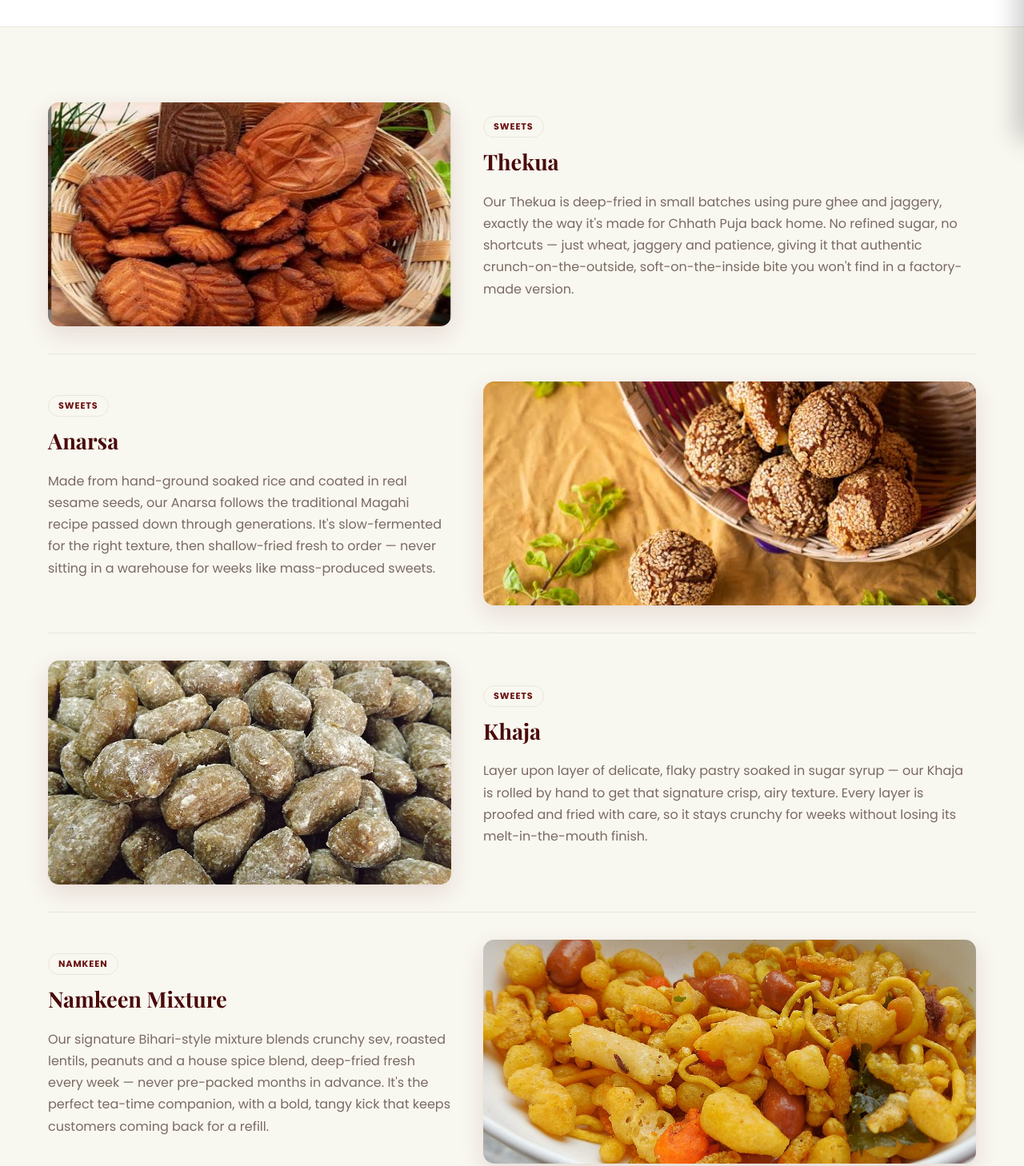
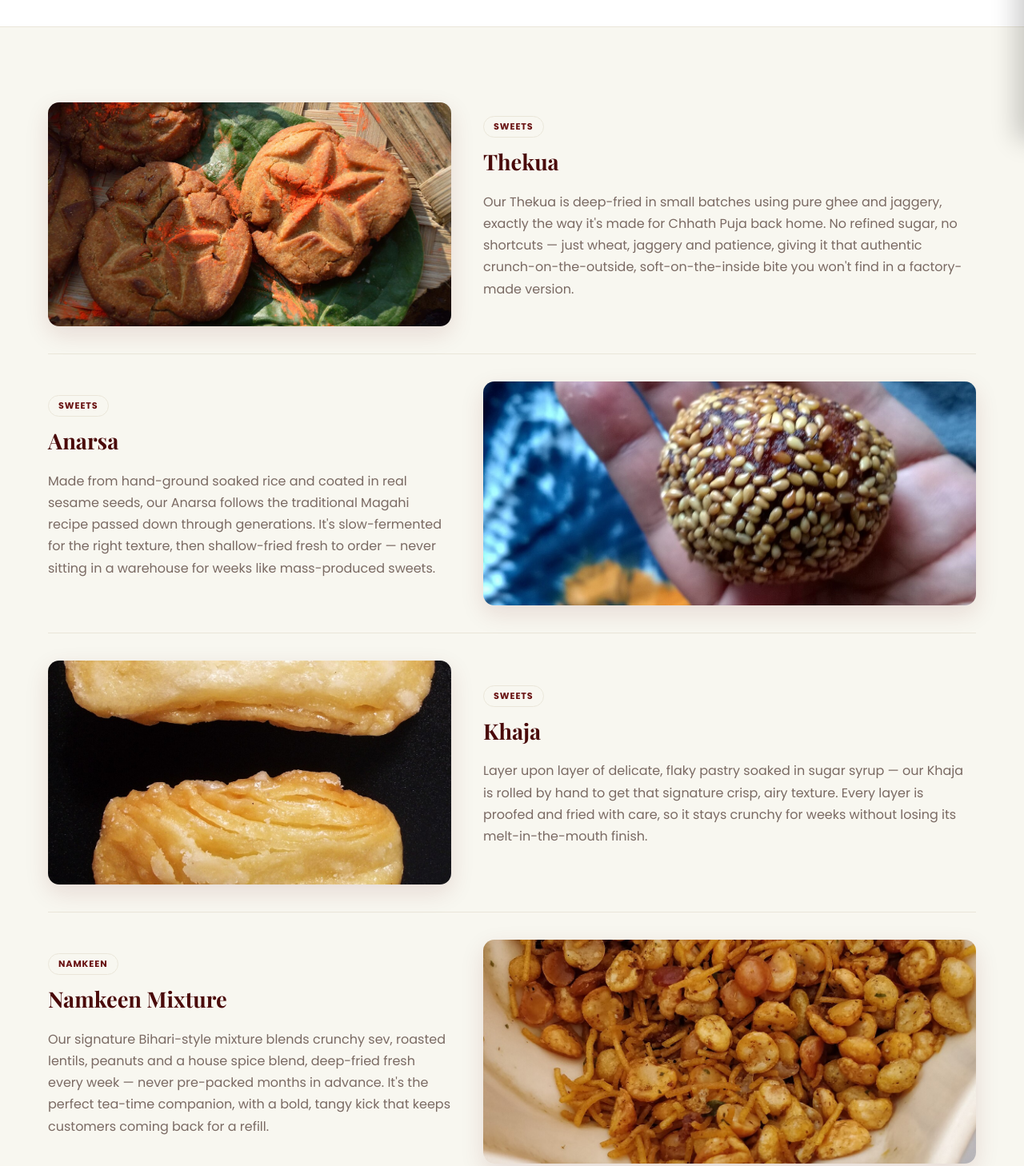
Before and after one commit to pvp4229181/namita-ji, a website: page public/index.html in a window 1280 px wide. Shown: the part 625-2083 px from the top of the page at 80% size. Drawn offline with nearby package versions, Linux system fonts and the light colour scheme.

Commit message:
Refresh product photography

```diff
--- a/public/index.html
+++ b/public/index.html
@@ -67,11 +67,11 @@
 
 <section class="hero" id="home">
   <div class="hero-bg" id="heroBg">
-    <img class="active" src="/images/thekua.jpg" alt="" fetchpriority="high" />
-    <img src="/images/anarsa.jpg" alt="" loading="lazy" />
-    <img src="/images/khaja.jpg" alt="" loading="lazy" />
-    <img src="/images/litti-chokha.jpg" alt="" loading="lazy" />
-    <img src="/images/mixture.jpg" alt="" loading="lazy" />
+    <img class="active" src="/images/thekua-delicious.jpg" alt="" fetchpriority="high" />
+    <img src="/images/anarsa-delicious.jpg" alt="" loading="lazy" />
+    <img src="/images/khaja-delicious.jpg" alt="" loading="lazy" />
+    <img src="/images/litti-chokha-delicious.jpg" alt="" loading="lazy" />
+    <img src="/images/mixture-delicious.jpg" alt="" loading="lazy" />
     <img src="/images/besan-sev.jpg" alt="" loading="lazy" />
   </div>
   <div class="hero-scrim"></div>
@@ -100,7 +100,7 @@
   <div class="container">
 
     <div class="feature-row">
-      <div class="feature-media"><img src="/images/thekua.jpg" alt="Thekua" loading="lazy" decoding="async" /></div>
+      <div class="feature-media"><img src="/images/thekua-delicious.jpg" alt="Thekua" loading="lazy" decoding="async" /></div>
       <div class="feature-copy">
         <span class="feature-tag">Sweets</span>
         <h3>Thekua</h3>
@@ -109,7 +109,7 @@
     </div>
 
     <div class="feature-row reverse">
-      <div class="feature-media"><img src="/images/anarsa.jpg" alt="Anarsa" loading="lazy" decoding="async" /></div>
+      <div class="feature-media"><img src="/images/anarsa-delicious.jpg" alt="Anarsa" loading="lazy" decoding="async" /></div>
       <div class="feature-copy">
         <span class="feature-tag">Sweets</span>
         <h3>Anarsa</h3>
@@ -118,7 +118,7 @@
     </div>
 
     <div class="feature-row">
-      <div class="feature-media"><img src="/images/khaja.jpg" alt="Khaja" loading="lazy" decoding="async" /></div>
+      <div class="feature-media"><img src="/images/khaja-delicious.jpg" alt="Khaja" loading="lazy" decoding="async" /></div>
       <div class="feature-copy">
         <span class="feature-tag">Sweets</span>
         <h3>Khaja</h3>
@@ -127,7 +127,7 @@
     </div>
 
     <div class="feature-row reverse">
-      <div class="feature-media"><img src="/images/mixture.jpg" alt="Namkeen Mixture" loading="lazy" decoding="async" /></div>
+      <div class="feature-media"><img src="/images/mixture-delicious.jpg" alt="Namkeen Mixture" loading="lazy" decoding="async" /></div>
       <div class="feature-copy">
         <span class="feature-tag">Namkeen</span>
         <h3>Namkeen Mixture</h3>
--- a/public/js/products-data.js
+++ b/public/js/products-data.js
@@ -17,7 +17,7 @@ const STATIC_PRODUCTS = [
     price: 180,
     mrp: 220,
     unit: '400g',
-    image: '/images/mixture.jpg',
+    image: '/images/mixture-delicious.jpg',
     stock: 100,
     isActive: true,
     tags: []
@@ -31,7 +31,7 @@ const STATIC_PRODUCTS = [
     price: 220,
     mrp: 260,
     unit: '500g',
-    image: '/images/thekua.jpg',
+    image: '/images/thekua-delicious.jpg',
     stock: 100,
     isActive: true,
     tags: []
@@ -45,7 +45,7 @@ const STATIC_PRODUCTS = [
     price: 260,
     mrp: 300,
     unit: '400g',
-    image: '/images/anarsa.jpg',
+    image: '/images/anarsa-delicious.jpg',
     stock: 100,
     isActive: true,
     tags: []
@@ -59,7 +59,7 @@ const STATIC_PRODUCTS = [
     price: 150,
     mrp: 180,
     unit: '250g',
-    image: '/images/litti-chokha.jpg',
+    image: '/images/litti-chokha-delicious.jpg',
     stock: 100,
     isActive: true,
     tags: []
@@ -87,7 +87,7 @@ const STATIC_PRODUCTS = [
     price: 240,
     mrp: 280,
     unit: '400g',
-    image: '/images/khaja.jpg',
+    image: '/images/khaja-delicious.jpg',
     stock: 100,
     isActive: true,
     tags: []
```
Also changed, not shown: backend/utils/seed.js (+5 -5 lines), public/images/anarsa-delicious.jpg (added), public/images/khaja-delicious.jpg (added), public/images/litti-chokha-delicious.jpg (added), public/images/mixture-delicious.jpg (added), public/images/thekua-delicious.jpg (added).
